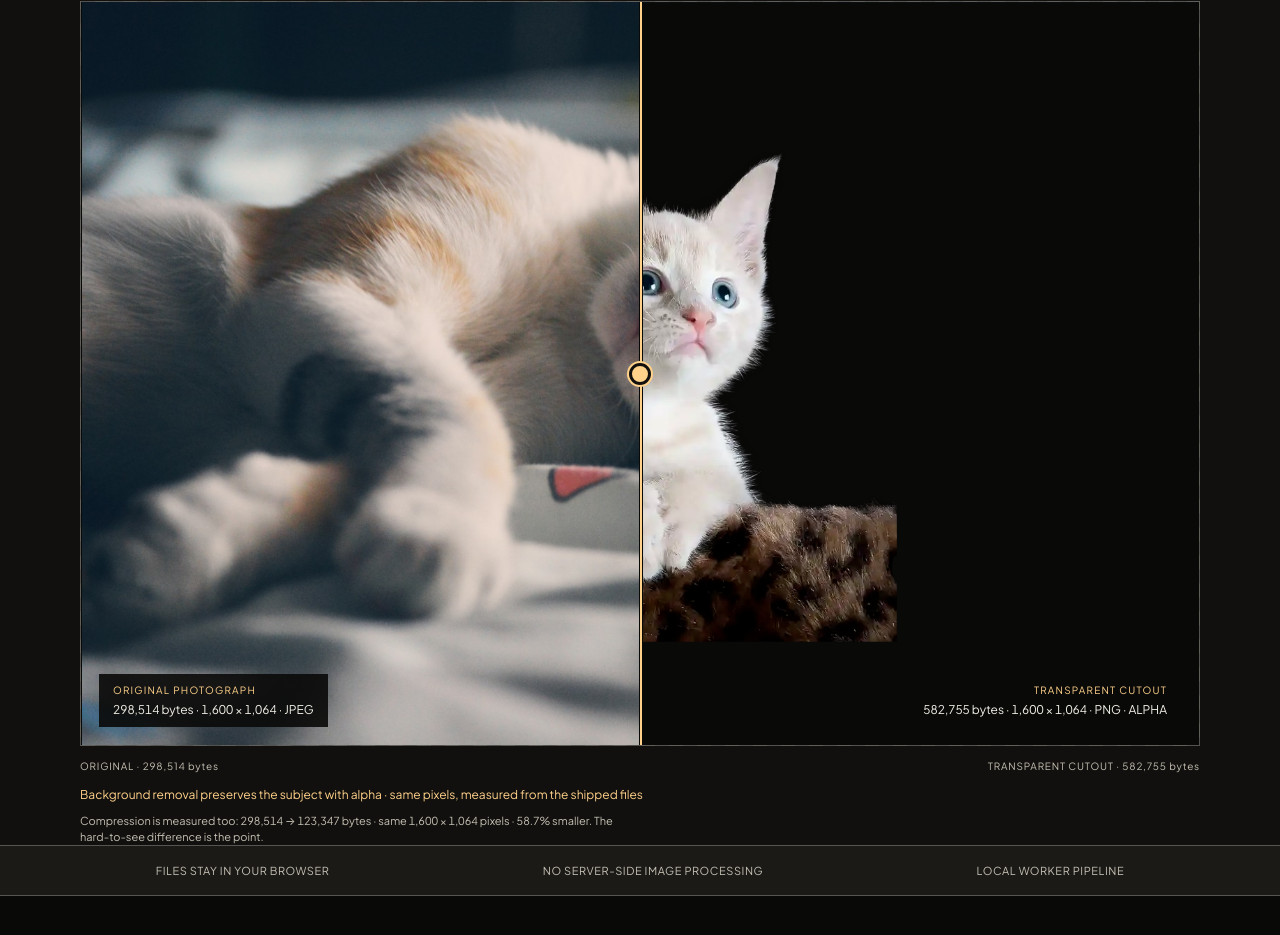
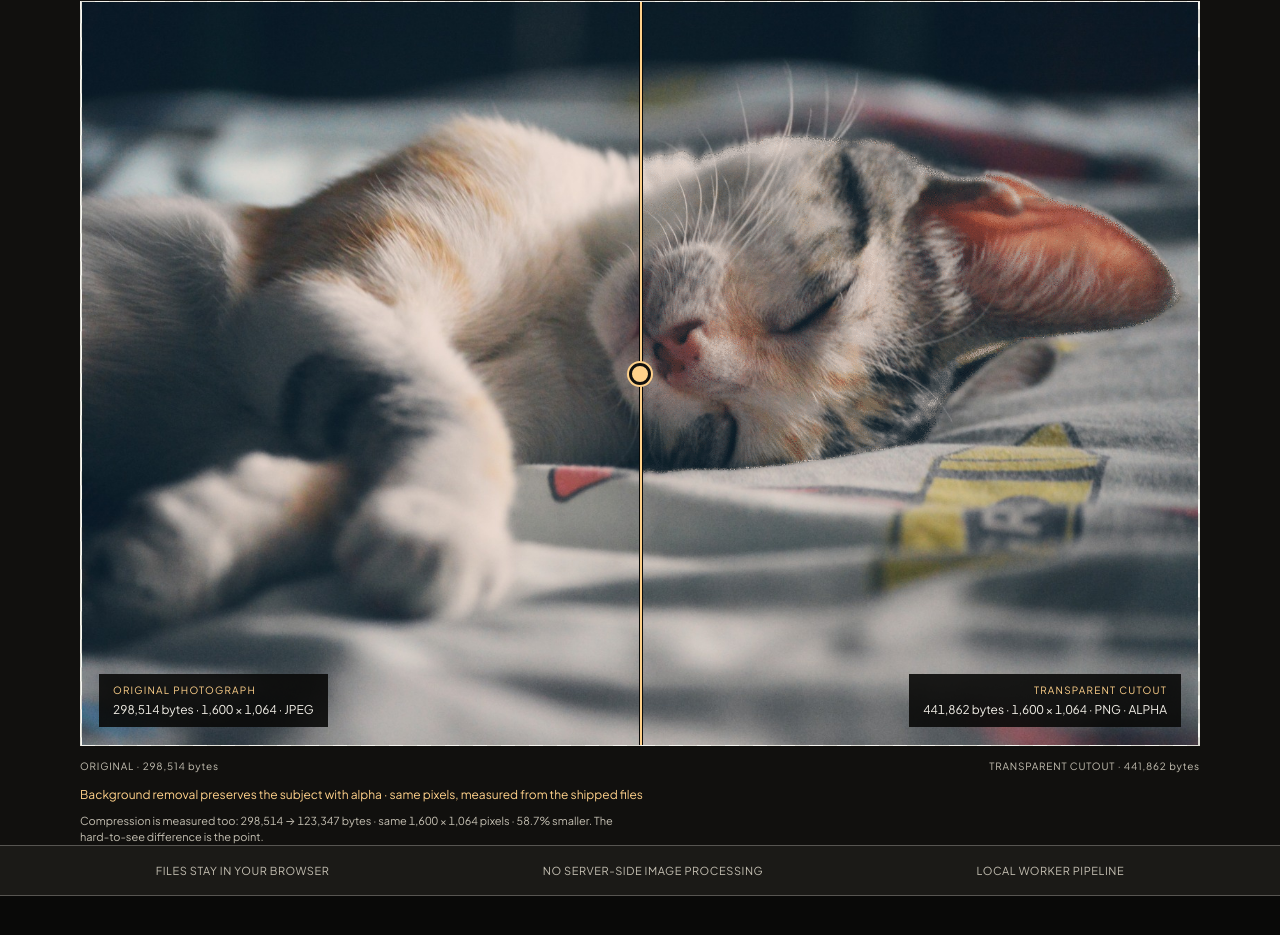
Before and after one commit to bytepassperks/pixelproof, a website with bundled scripts: page index.html in a window 1280 px wide. Shown: the part 1314-2249 px from the top of the page. Built offline with nearby package versions, Linux system fonts and the light colour scheme.

Commit message:
Align landing cutout with bundled sample

```diff
--- a/index.html
+++ b/index.html
@@ -65,13 +65,13 @@
             <figcaption><span>ORIGINAL PHOTOGRAPH</span><strong>298,514 bytes · 1,600 × 1,064 · JPEG</strong></figcaption>
           </figure>
           <figure class="proof-compare-panel proof-compare-output" id="proof-compare-output">
-            <img src="./vendor/images/pixelproof-background-removal-cutout.png" alt="PixelProof transparent background-removal cutout displayed over a checkerboard" loading="lazy" decoding="async">
-            <figcaption><span>TRANSPARENT CUTOUT</span><strong>582,755 bytes · 1,600 × 1,064 · PNG · ALPHA</strong></figcaption>
+            <img src="./vendor/images/pixelproof-sample-photo-cutout.png" alt="PixelProof transparent cutout of the same sleeping cat photograph displayed over a checkerboard" loading="lazy" decoding="async">
+            <figcaption><span>TRANSPARENT CUTOUT</span><strong>441,862 bytes · 1,600 × 1,064 · PNG · ALPHA</strong></figcaption>
           </figure>
           <div class="proof-compare-divider" aria-hidden="true"></div>
           <input id="proof-compare-slider" type="range" min="0" max="100" value="50" aria-label="Compare the 1,600 by 1,064 original photograph with the transparent PixelProof background-removal cutout">
         </div>
-        <div class="proof-compare-legend" aria-hidden="true"><span>ORIGINAL · 298,514 bytes</span><span>TRANSPARENT CUTOUT · 582,755 bytes</span></div>
+        <div class="proof-compare-legend" aria-hidden="true"><span>ORIGINAL · 298,514 bytes</span><span>TRANSPARENT CUTOUT · 441,862 bytes</span></div>
         <p class="proof-compare-note mono">Background removal preserves the subject with alpha · same pixels, measured from the shipped files</p>
         <p class="proof-compare-compression mono">Compression is measured too: 298,514 → 123,347 bytes · same 1,600 × 1,064 pixels · 58.7% smaller. The hard-to-see difference is the point.</p>
       </div>
--- a/styles.css
+++ b/styles.css
@@ -295,9 +295,9 @@ button:disabled,.btn:disabled{background:var(--sleeve);border-color:var(--rule-s
 .landing .proof-compare .section-heading{max-width:760px}
 .landing .proof-compare .section-heading h2{color:var(--amber-bright);font-size:clamp(38px,5.5vw,78px)}
 .proof-compare-card{margin:var(--space-6) auto 0;max-width:1120px}
-.proof-compare-stage{aspect-ratio:1600 / 1064;background:repeating-conic-gradient(#292824 0 25%,#171613 0 50%) 0/28px 28px;border:1px solid var(--rule);height:auto;overflow:hidden;position:relative;touch-action:none}
+.proof-compare-stage{aspect-ratio:1600 / 1064;background:repeating-conic-gradient(#f5f5ef 0 25%,#d8d8d0 0 50%) 0/28px 28px;border:1px solid var(--rule);height:auto;overflow:hidden;position:relative;touch-action:none}
 .proof-compare-panel{height:100%;margin:0;position:absolute;width:100%}
-.proof-compare-panel img{background:var(--darkroom-deep);display:block;height:100%;object-fit:contain;width:100%}
+.proof-compare-panel img{background:transparent;display:block;height:100%;object-fit:contain;width:100%}
 .proof-compare-original{z-index:1}
 .proof-compare-output{clip-path:inset(0 0 0 50%);z-index:2}
 .proof-compare-panel figcaption{background:rgba(9,9,8,.9);bottom:var(--space-4);display:grid;gap:var(--space-1);left:var(--space-4);padding:var(--space-2) var(--space-3);position:absolute}
--- a/sw.js
+++ b/sw.js
@@ -1,4 +1,4 @@
-const CACHE = "pixelproof-shell-20260812-30";
+const CACHE = "pixelproof-shell-20260812-31";
 const SHELL = [
   "./",
   "./index.html",
@@ -31,7 +31,7 @@ const SHELL = [
   "./favicon.svg",
   "./social-preview.svg",
   "./vendor/images/pixelproof-cat-cutout.webp",
-  "./vendor/images/pixelproof-background-removal-cutout.png",
+  "./vendor/images/pixelproof-sample-photo-cutout.png",
   "./vendor/images/pixelproof-sample-photo.jpg",
   "./vendor/images/pixelproof-comparison-photo.jpg",
   "./privacy-policy.html",
```
Also changed, not shown: vendor/images/pixelproof-background-removal-cutout.png (deleted), vendor/images/pixelproof-sample-photo-cutout.png (added), 2 other files.
